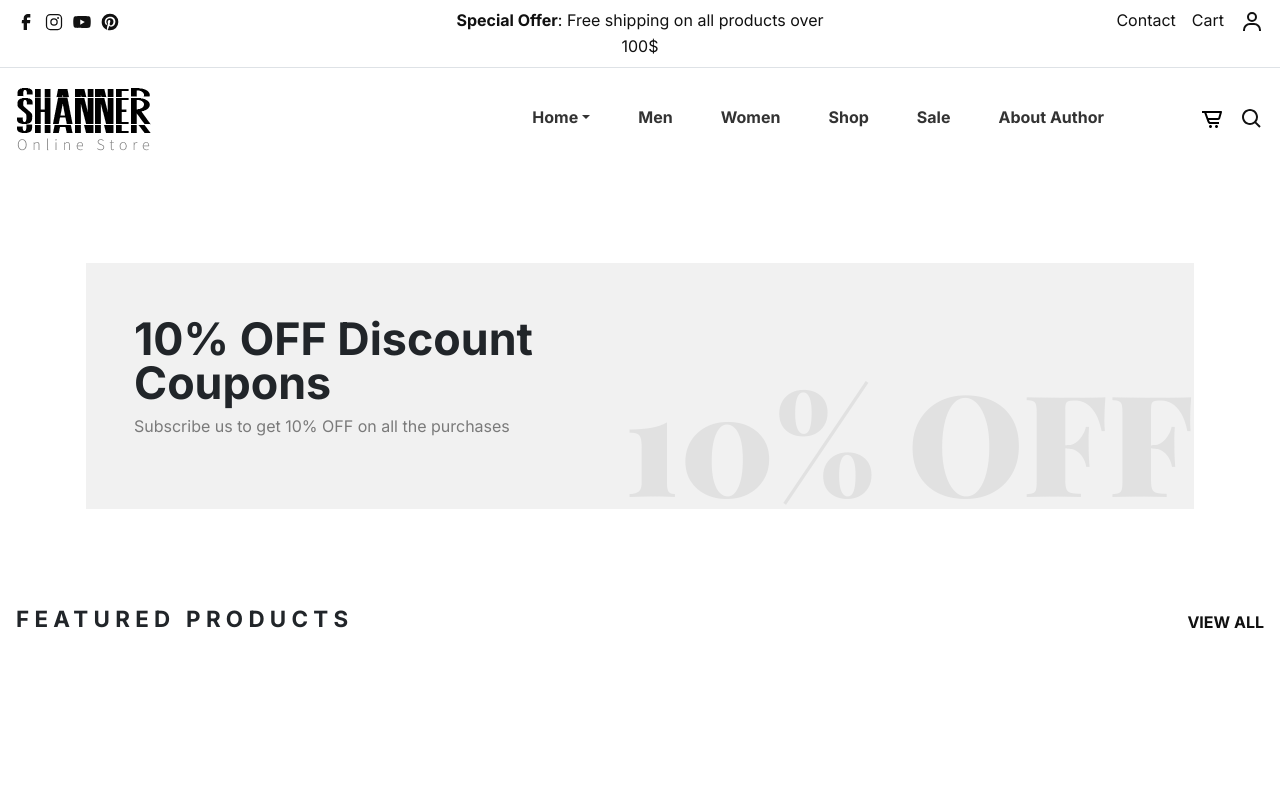
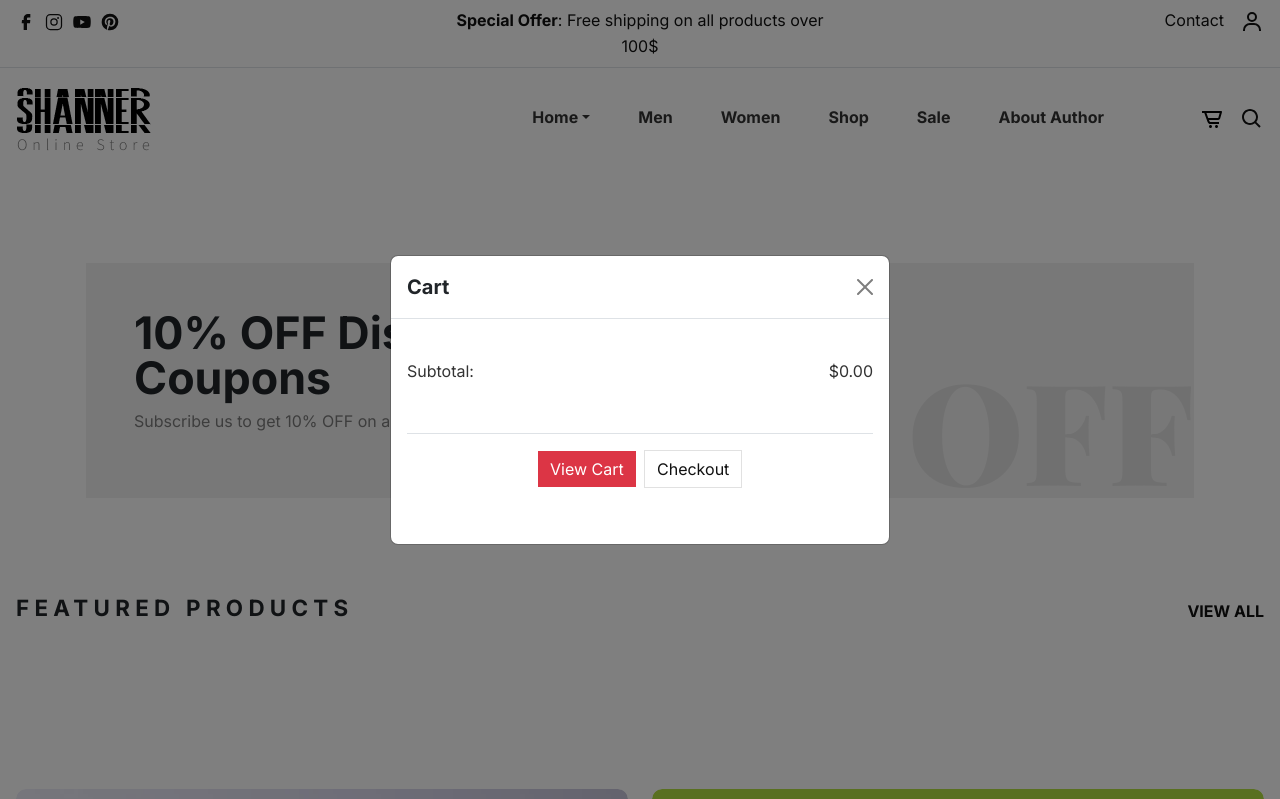
Before and after one commit to DaxTheBeast/shanner, a plain HTML site: page index.html in a window 1280 px wide. Both pictures are taken after a click on the link 1212 px from the left and 116 px from the top of the page. Shown: the top 799 px of the page. Drawn offline with nearby package versions, Linux system fonts and the light colour scheme; a web font is replaced by a local one.

Commit message:
izbacio flipdown
izbacio flipdown

```diff
--- a/assets/js/dax-js.js
+++ b/assets/js/dax-js.js
@@ -597,3 +597,9 @@ function unistiPorukicu(){
 }
 
 //================================END CORRECT MESSAGE=================================//
+
+var checkOutButton = document.getElementById('checkOutButton')
+checkOutButton.addEventListener('click', f => {
+  $('#modallong').modal('hide')
+  stvoriPorukicu('Success', 1, 5)
+})
--- a/index.html
+++ b/index.html
@@ -162,6 +162,38 @@
   </div>
   <div id="porukica" class="w-100 text-center d-none">
     <p id="uspesnoText" class="text-black my-2"></p>
+  </div>
+  <!-- modal za cart shop -->
+  <div class="modal fade" id="modallong" tabindex="-1" aria-modal="true" role="dialog">
+    <div class="modal-dialog modal-fullscreen-md-down modal-md modal-dialog-centered">
+      <div class="modal-content">
+        <div class="modal-header">
+          <h2 class="modal-title fs-5">Cart</h2>
+          <button type="button" class="btn-close" data-bs-dismiss="modal" aria-label="Close"></button>
+        </div>
+        <div class="modal-body">
+          <div class="shopping-cart">
+            <div class="shopping-cart-content">
+              <!-- cart-list -->
+              <div class="mini-cart-total d-flex justify-content-between py-4">
+                <span class="fs-6">Subtotal:</span>
+                <span class="special-price-code">
+                  <span class="price-amount amount fs-6" style="opacity: 1;">
+                    <bdi>
+                      <span class="price-currency-symbol">$</span>0.00 </bdi>
+                  </span>
+                </span>
+              </div>
+              <div class="modal-footer my-4 justify-content-center">
+                <button type="button" class="btn btn-red hvr-sweep-to-right dark-sweep">View Cart</button>
+                <button type="button" id="checkOutButton"
+                  class="btn btn-outline-gray hvr-sweep-to-right dark-sweep">Checkout</button>
+              </div>
+            </div>
+          </div>
+        </div>
+      </div>
+    </div>
   </div>
   <!-- quick view MODAL -->
   <div class="modal fade" id="modaltoggle" aria-hidden="true" tabindex="-1">
@@ -364,10 +396,7 @@
           <div class="col">
             <ul class="d-flex justify-content-end gap-3 list-unstyled m-0">
               <li>
-                <a href="#">Contact</a>
-              </li>
-              <li>
-                <a href="#">Cart</a>
+                <a href="#footer">Contact</a>
               </li>
               <li>
                   <a href="login" data-bs-toggle="modal" data-bs-target="#modallogin" class="border-0">
@@ -447,9 +476,6 @@
             <!--<div class="btn-wrap">
               <a href="#" class="btn btn-black btn-medium text-uppercase hvr-sweep-to-right">Email me</a>
             </div>-->
-            <div class="example">
-              <div id="flipdown" class="flipdown"></div>
-            </div>
           </div>
         </div>
       </div>
--- a/style.css
+++ b/style.css
@@ -1731,7 +1731,6 @@ a.text-hover:focus:after {
 
 .example {
   font-family: 'Roboto', sans-serif;
-  width: 550px;
   margin: auto;
   padding: 20px;
   box-sizing: border-box;
```
Also changed, not shown: about-author.html (+32 -1 lines).
